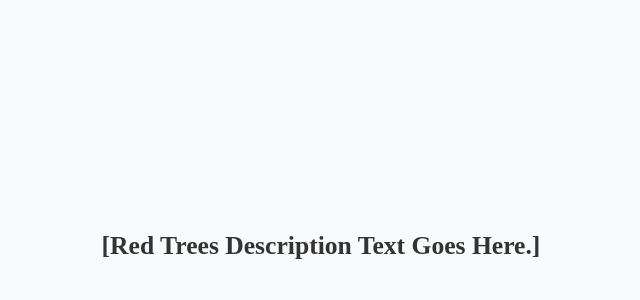
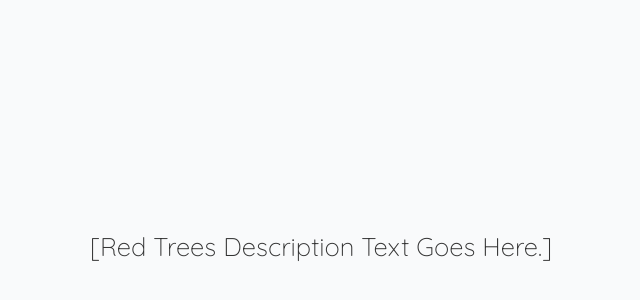
Before and after one commit to markizenlee/Red-trees, a React (Create React App) app in the folder client/: page / in a window 1280 px wide. Shown: the part 162-462 px from the top of the page, without its empty margins (319-959 px from the left). Built offline with nearby package versions, Linux system fonts and the light colour scheme; no server answers.

Commit message:
Customizable Font

```diff
--- a/client/src/App.css
+++ b/client/src/App.css
@@ -1,3 +1,6 @@
+/* import Google Font */
+@import url('https://fonts.googleapis.com/css2?family=Quicksand:wght@300..700&display=swap');
+
 .container {
     display: flex;
     justify-content: center;
@@ -7,6 +10,8 @@
 }
 
 .text {
+    font-family: 'Quicksand', sans-serif;
+    font-weight: 300;
     font-size: clamp(1.5rem, 2vw, 3rem);
     color: #333333;
     text-align: center;
```
Lines whose indentation alone changed are shown as unchanged.
